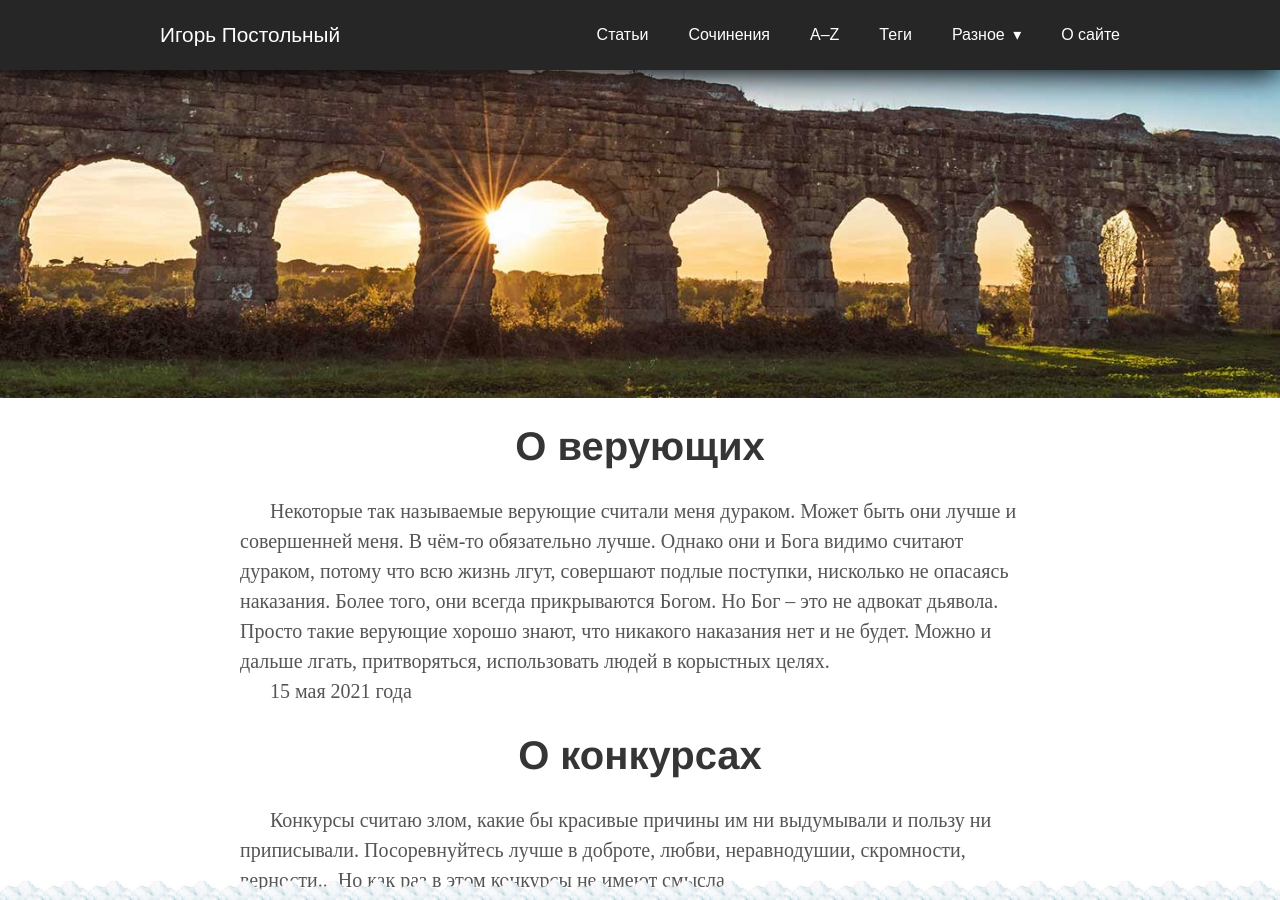
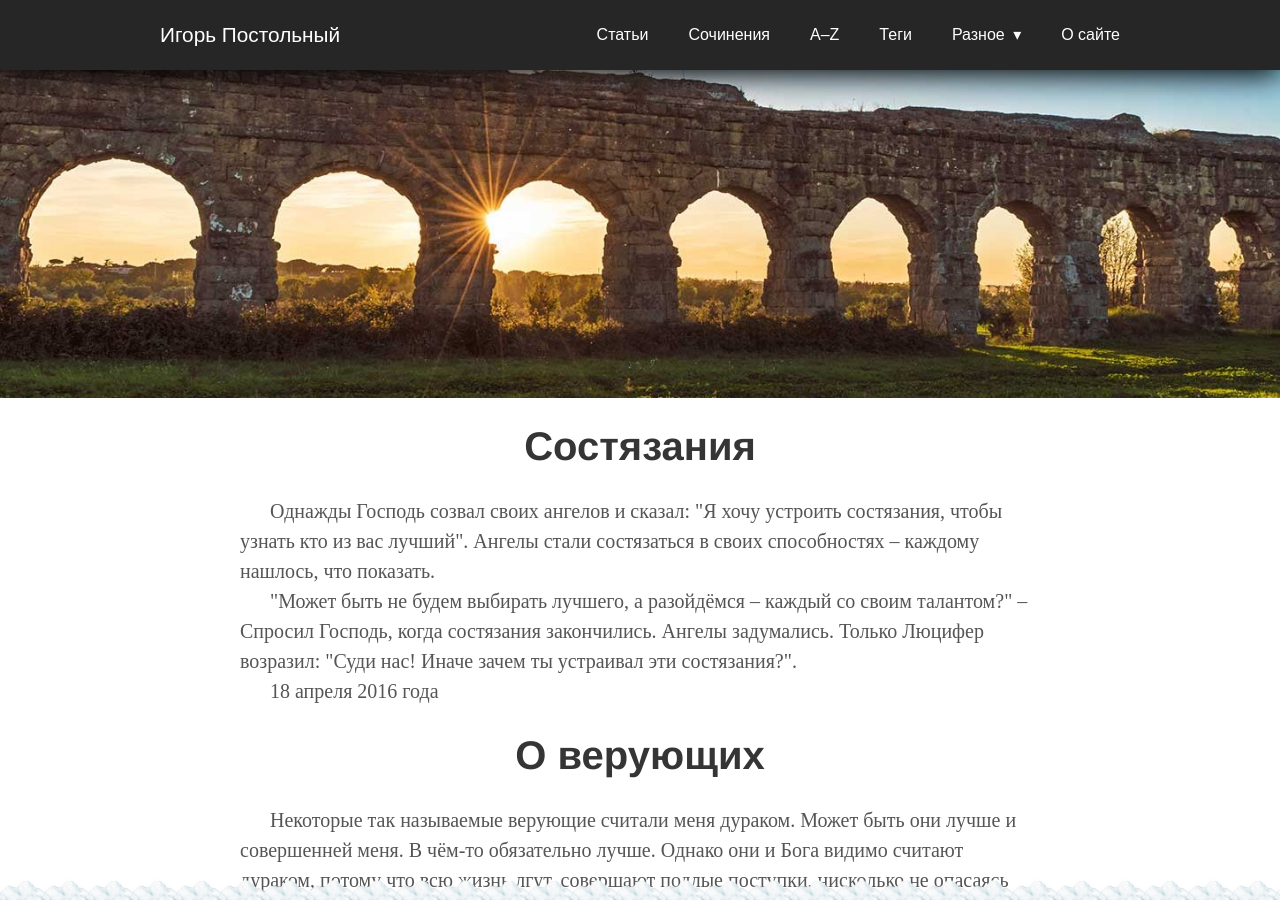
Before and after one commit to postolny/postolny.github.io, a Jekyll site: the page built from _pages/miniature.html, in a window 1280 px wide and 900 px high. Built offline with Jekyll 4.4.1, drawn with Linux system fonts in a browser that asks for light colours.

Commit message:
Add files via upload

```diff
--- a/_pages/miniature.html
+++ b/_pages/miniature.html
@@ -5,6 +5,13 @@ title: "Миниатюры"
 description: "Постольный Игорь Анатольевич (Igor Postolny)"
 permalink: /miniature/
 ---
+
+<h1>Состязания</h1>
+<p>Однажды Господь созвал своих ангелов и сказал: "Я хочу устроить состязания, чтобы узнать кто из вас лучший".
+Ангелы стали состязаться в своих способностях – каждому нашлось, что показать.</p>
+<p>"Может быть не будем выбирать лучшего, а разойдёмся – каждый со своим талантом?" – Спросил Господь, когда состязания закончились.
+Ангелы задумались. Только Люцифер возразил: "Суди нас! Иначе зачем ты устраивал эти состязания?".</p>
+<p>18 апреля 2016 года</p>
 
 <h1>О верующих</h1>
 <p>Некоторые так называемые верующие считали меня дураком. Может быть они лучше и совершенней меня. В чём-то обязательно лучше. Однако они и Бога видимо считают дураком, потому что всю жизнь лгут, совершают подлые поступки, нисколько не опасаясь наказания. Более того, они всегда прикрываются Богом. Но Бог – это не адвокат дьявола. Просто такие верующие хорошо знают, что никакого наказания нет и не будет. Можно и дальше лгать, притворяться, использовать людей в корыстных целях.</p>
```
